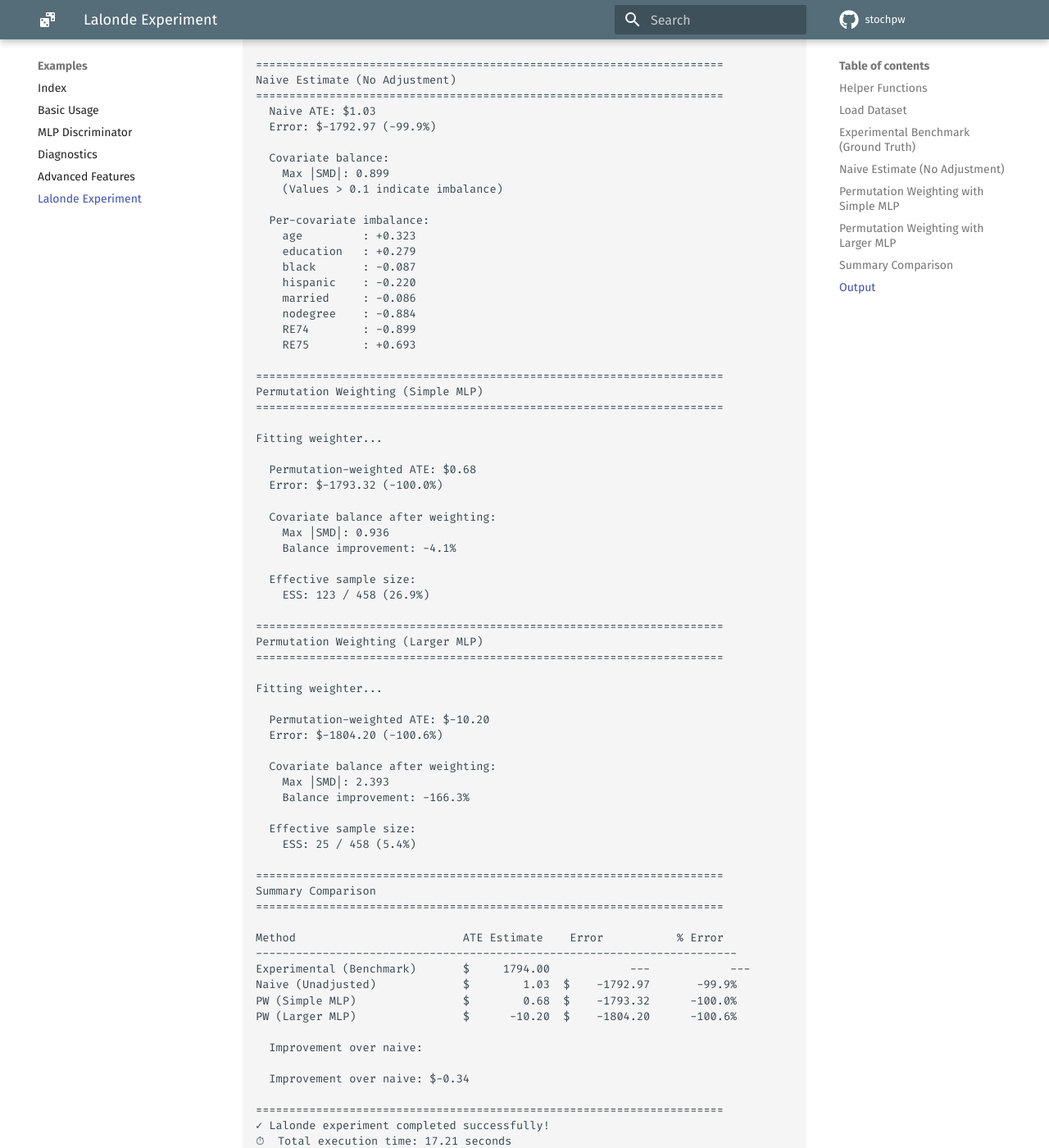
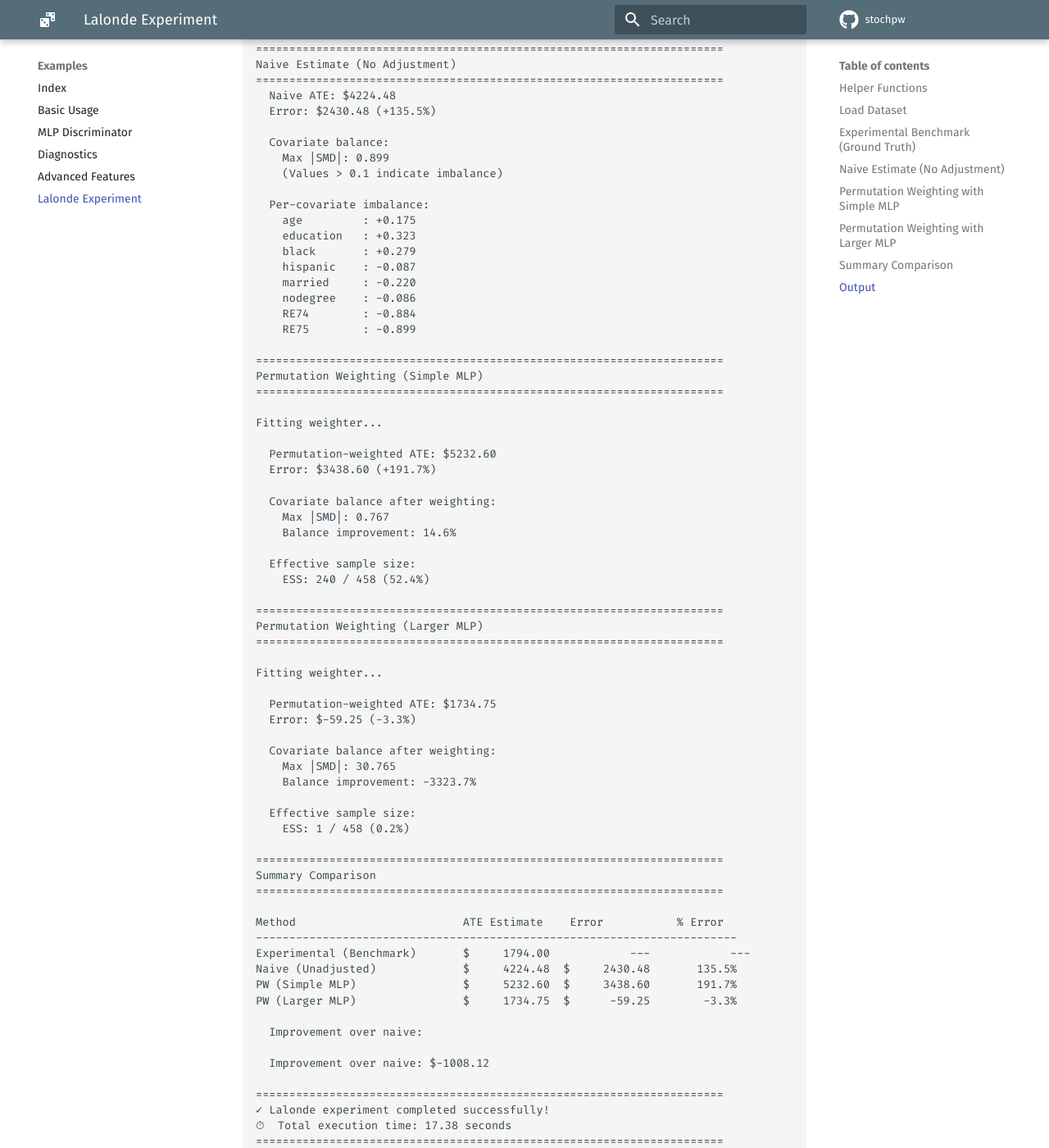
Before and after one commit to ddimmery/stochpw, an MkDocs documentation site: the page built from docs/examples/lalonde_experiment.md, in a window 1280 px wide and 1400 px high, scrolled down 6955 px. Shown: the whole window at 82% size. Built offline with MkDocs 1.6.1 and Material for MkDocs 9.7.7, drawn with Linux system fonts in a browser that asks for light colours; comment, search, counter and statistics services are not loaded; some of the changed text lies outside the part shown.

Commit message:
Fix Lalonde

````diff
--- a/docs/examples/lalonde_experiment.md
+++ b/docs/examples/lalonde_experiment.md
@@ -225,7 +224,7 @@ print("Permutation Weighting (Simple MLP)")
 print(f"{'='*70}")
 
 # Fit with a simple MLP architecture
-mlp_simple = MLPDiscriminator(hidden_dims=[10])
+mlp_simple = MLPDiscriminator(hidden_dims=[3])
 weighter_simple = PermutationWeighter(
     discriminator=mlp_simple,
     num_epochs=500,
@@ -364,22 +363,22 @@ Experimental Benchmark (Ground Truth)
 ======================================================================
 Naive Estimate (No Adjustment)
 ======================================================================
-  Naive ATE: $1.03
-  Error: $-1792.97 (-99.9%)
+  Naive ATE: $4224.48
+  Error: $2430.48 (+135.5%)
 
   Covariate balance:
     Max |SMD|: 0.899
     (Values > 0.1 indicate imbalance)
 
   Per-covariate imbalance:
-    age         : +0.323
-    education   : +0.279
-    black       : -0.087
-    hispanic    : -0.220
-    married     : -0.086
-    nodegree    : -0.884
-    RE74        : -0.899
-    RE75        : +0.693
+    age         : +0.175
+    education   : +0.323
+    black       : +0.279
+    hispanic    : -0.087
+    married     : -0.220
+    nodegree    : -0.086
+    RE74        : -0.884
+    RE75        : -0.899
 
 ======================================================================
 Permutation Weighting (Simple MLP)
@@ -387,15 +386,15 @@ Permutation Weighting (Simple MLP)
 
 Fitting weighter...
 
-  Permutation-weighted ATE: $0.68
-  Error: $-1793.32 (-100.0%)
+  Permutation-weighted ATE: $5232.60
+  Error: $3438.60 (+191.7%)
 
   Covariate balance after weighting:
-    Max |SMD|: 0.936
-    Balance improvement: -4.1%
+    Max |SMD|: 0.767
+    Balance improvement: 14.6%
 
   Effective sample size:
-    ESS: 123 / 458 (26.9%)
+    ESS: 240 / 458 (52.4%)
 
 ======================================================================
 Permutation Weighting (Larger MLP)
@@ -403,15 +402,15 @@ Permutation Weighting (Larger MLP)
 
 Fitting weighter...
 
-  Permutation-weighted ATE: $-10.20
-  Error: $-1804.20 (-100.6%)
+  Permutation-weighted ATE: $1734.75
+  Error: $-59.25 (-3.3%)
 
   Covariate balance after weighting:
-    Max |SMD|: 2.393
-    Balance improvement: -166.3%
+    Max |SMD|: 30.765
+    Balance improvement: -3323.7%
 
   Effective sample size:
-    ESS: 25 / 458 (5.4%)
+    ESS: 1 / 458 (0.2%)
 
 ======================================================================
 Summary Comparison
@@ -420,17 +419,17 @@ Summary Comparison
 Method                         ATE Estimate    Error           % Error
 ------------------------------------------------------------------------
 Experimental (Benchmark)       $     1794.00            ---            ---
-Naive (Unadjusted)             $        1.03  $    -1792.97       -99.9%
-PW (Simple MLP)                $        0.68  $    -1793.32      -100.0%
-PW (Larger MLP)                $      -10.20  $    -1804.20      -100.6%
+Naive (Unadjusted)             $     4224.48  $     2430.48       135.5%
+PW (Simple MLP)                $     5232.60  $     3438.60       191.7%
+PW (Larger MLP)                $     1734.75  $      -59.25        -3.3%
 
   Improvement over naive:
 
-  Improvement over naive: $-0.34
+  Improvement over naive: $-1008.12
 
 ======================================================================
 ✓ Lalonde experiment completed successfully!
-⏱  Total execution time: 17.21 seconds
+⏱  Total execution time: 17.38 seconds
 ======================================================================
 ```
 
````
Also changed, not shown: other parts of docs/examples/lalonde_experiment.md (+3 -4 lines), docs/examples/advanced_features.md (+1 -1 lines), docs/examples/basic_usage.md (+1 -1 lines), docs/examples/diagnostics_demo.md (+1 -1 lines), docs/examples/mlp_discriminator.md (+1 -1 lines), 1 other file.
